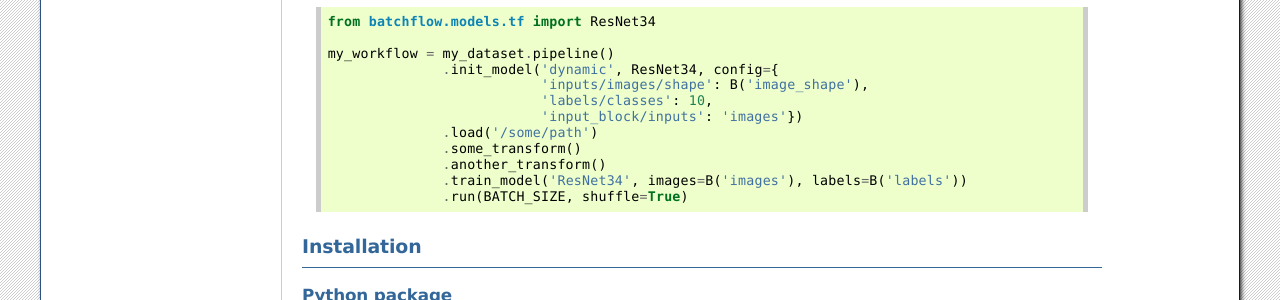
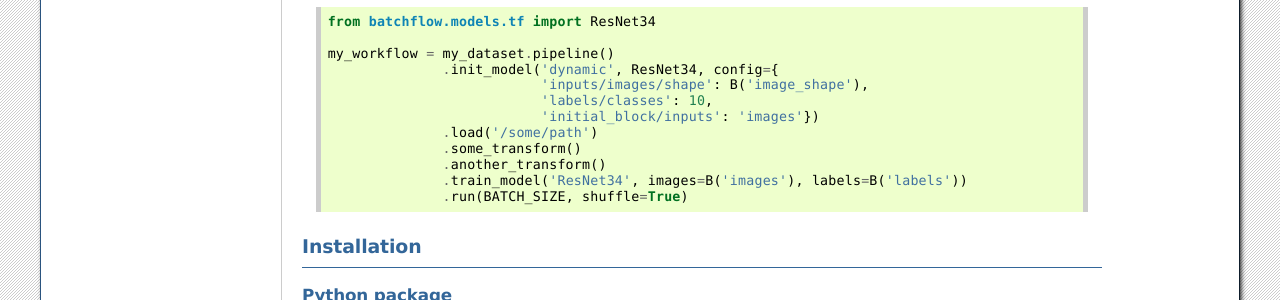
Before and after one commit to analysiscenter/batchflow, a Sphinx documentation site: the page built from docs/index.rst, in a window 1280 px wide and 900 px high, scrolled down 966 px. Shown: the part 151-451 px from the top of the window. Built offline with Sphinx 7.4.7, drawn with Linux system fonts in a browser that asks for light colours; pages that are not in the unit, such as notebooks, are missing from menus.

Commit message:
Fix typo

```diff
--- a/docs/index.rst
+++ b/docs/index.rst
@@ -69,7 +69,7 @@ and call ``train_model``. Of course, you can also choose a loss function, an opt
                   .init_model('dynamic', ResNet34, config={
                               'inputs/images/shape': B('image_shape'),
                               'labels/classes': 10,
-                              'input_block/inputs': 'images'})
+                              'initial_block/inputs': 'images'})
                   .load('/some/path')
                   .some_transform()
                   .another_transform()
```
Also changed, not shown: README.md (+1 -1 lines).
